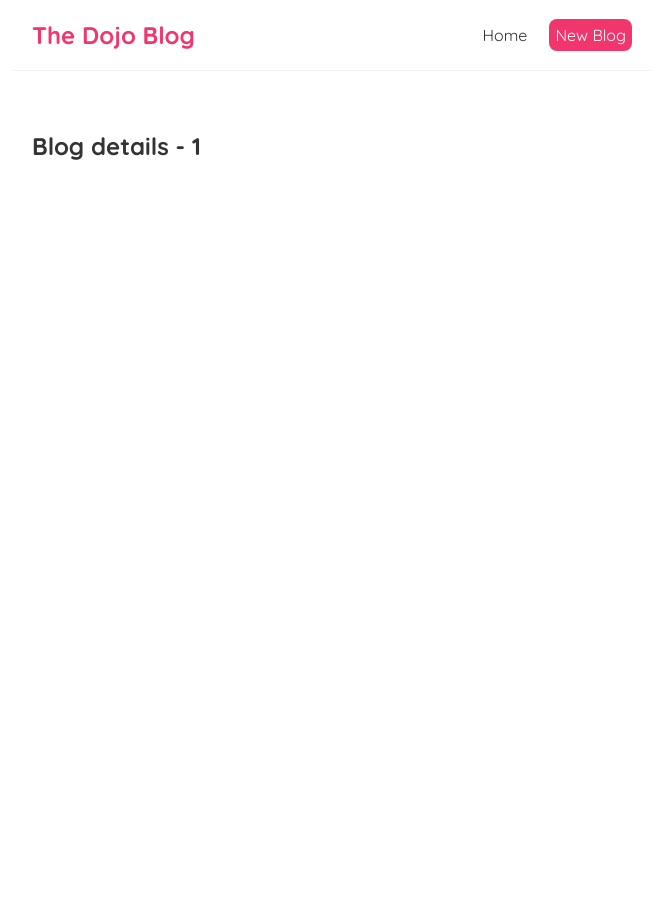
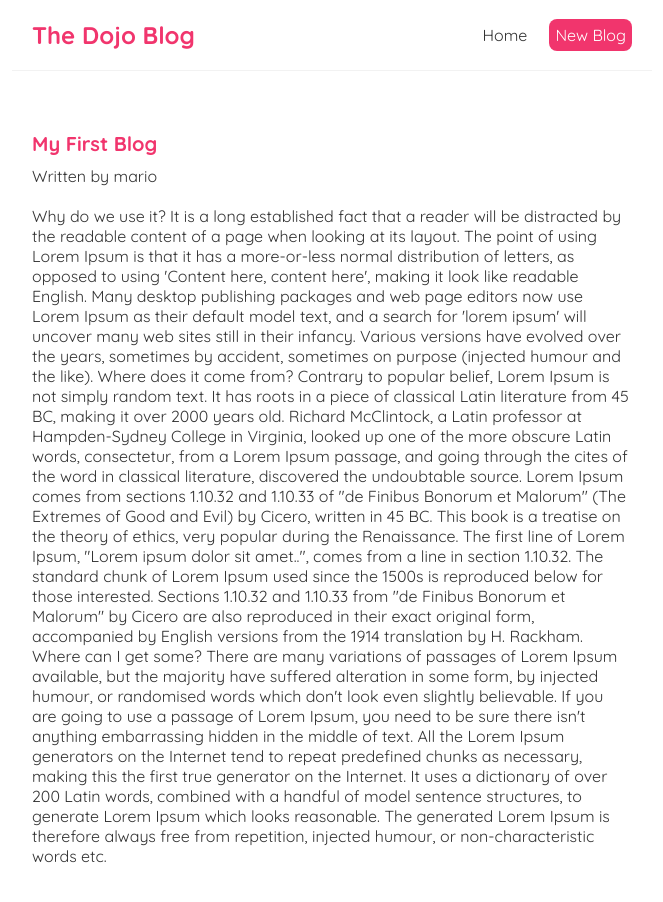
Before and after one commit to S-Solomon/react-dojo, a React (Create React App) app: page /blogs/1 in a window 1280 px wide. Shown: the top 902 px of the page, without its empty margins (308-971 px from the left). Before the commit the page ends 800 px from the top, so only its background shows below. Built offline with nearby package versions, Linux system fonts and the light colour scheme; data requests are answered from the project's data file.

Commit message:
Reusing custom hooks

```diff
--- a/src/BlogDetails.js
+++ b/src/BlogDetails.js
@@ -1,11 +1,23 @@
 import { useParams } from 'react-router-dom';
+import useFetch from './useFetch';
 
 const BlogDetails = () => {
-    const { id } = useParams()
+    const { id } = useParams();
+    const { data: blog, error, isPending } = useFetch('http://localhost:8000/blogs/' + id);
 
     return (
         <div className="blog-details">
-            <h2>Blog details - {id} </h2>
+        {/* the thing on the right only outputs if the left is true  */}
+        { isPending && <div>Loading ... </div>}
+        { error && <div>{error}</div> }
+        {blog && (
+            <article>
+                <h2>{blog.title}</h2>
+                <p>Written by { blog.author }</p>
+                <div>{ blog.body }</div>
+            </article>
+        )}
+
         </div>
      );
 }
--- a/src/styles.css
+++ b/src/styles.css
@@ -60,3 +60,23 @@
 .blog-preview a {
   text-decoration: none;
 }
+
+/* blog details page */
+.blog-details h2 {
+  font-size: 20px;
+  color: #f1356d;
+  margin-bottom: 10px;
+}
+
+.blog-details div {
+  margin: 20px 0;
+}
+
+/* .blog-details button {
+  background: #f1356d;
+  color: #fff;
+  border: 0;
+  padding: 8px;
+  border-radius: 8px;
+  cursor: pointer;
+} */
```
Also changed, not shown: 1 other file (tests, documents, lock files or other folders).
